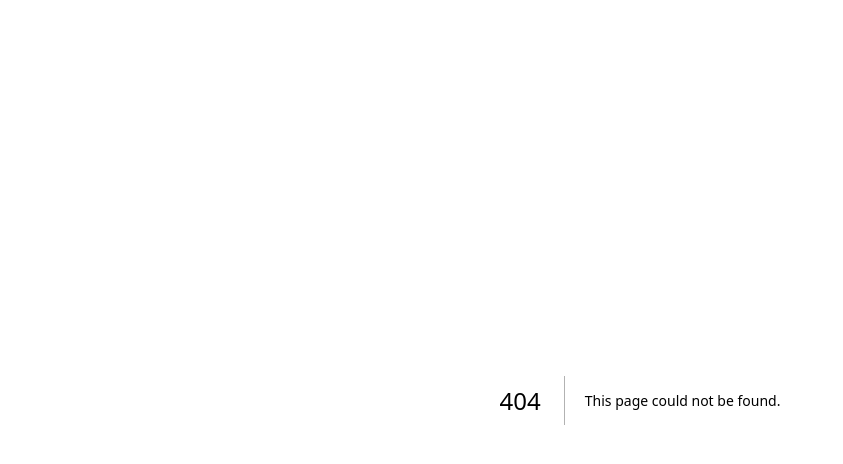
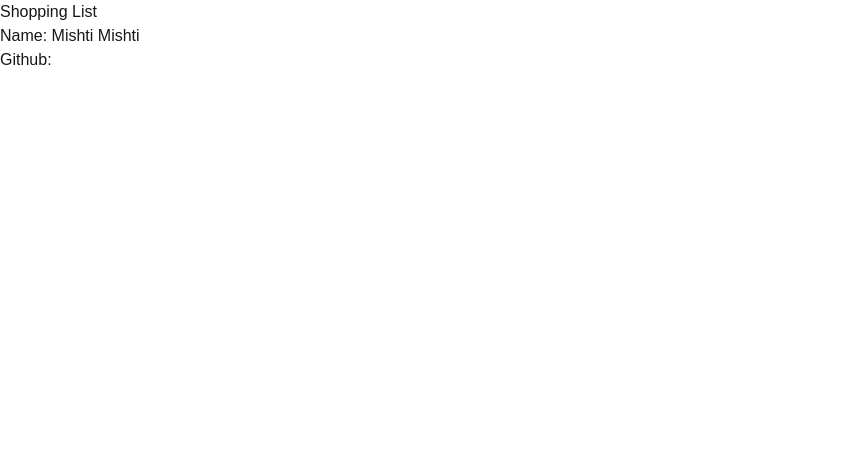
Before and after one commit to Mishti3678/cprg306-assignments, a Next.js app: page /week-2 in a window 1280 px wide. Before the commit this address had no page. Shown: the top 464 px of the page, without its empty margins (0-843 px from the left). Built offline with nearby package versions, Linux system fonts and the light colour scheme.

Commit message:
Initial commit - CPRG 306 assignments project

```diff
--- a/app/page.js
+++ b/app/page.js
@@ -1,10 +1,22 @@
 import Image from "next/image";
+import StudentInfo from "./week-2/student-info";
+import Link from "next/link";
 
 export default function Home() {
   return (
-    <div className="font-sans grid grid-rows-[20px_1fr_20px] items-center justify-items-center min-h-screen p-8 pb-20 gap-16 sm:p-20">
-      <main className="flex flex-col gap-[32px] row-start-2 items-center sm:items-start">
-        <Image
+    <main>
+      <h1>CPRG 306: Web Development 2 - Assignments</h1>
+      <p>
+      <Link href="/week-2">Go to Week 2 →</Link> Go to Week 3 → Go to Week 4 →  Go to Week 5 →  Go to Week 6 →  Go to Week 7 →  Go to Week 8 →
+      </p>
+    </main>
+  );
+}
+
+
+    {/* <div className="font-sans grid grid-rows-[20px_1fr_20px] items-center justify-items-center min-h-screen p-8 pb-20 gap-16 sm:p-20">
+    <main className="flex flex-col gap-[32px] row-start-2 items-center sm:items-start"></main> */}
+      {/* <Image
           className="dark:invert"
           src="/next.svg"
            alt="Next.js logo"
@@ -20,10 +32,10 @@ export default function Home() {
             </code>
             .
           </li>
-          <li className="tracking-[-.01em]">
-            Save and see your changes instantly.
-          </li>
-        </ol>
+    //       <li className="tracking-[-.01em]">
+    //         Save and see your changes instantly.
+          // </li>
+        /* </ol>
 
         <div className="flex gap-4 items-center flex-col sm:flex-row">
           <a
@@ -99,5 +111,5 @@ export default function Home() {
          </a>
         </footer>
      </div>
-  );
-}
+
+        ; */}
--- /dev/null
+++ b/app/week-2/page.js
@@ -0,0 +1,13 @@
+import StudentInfo from "./student-info";  // <-- add this import
+
+import Link from "next/link";   // ✅ add this import
+export default function Page() {
+  return (
+    <main>
+      <h1>Shopping List</h1>
+      <h2>Name: Mishti Mishti</h2>
+      <link></link>
+      <StudentInfo />
+    </main>
+  );
+}
--- /dev/null
+++ b/app/week-2/student-info.js
@@ -0,0 +1,18 @@
+import Link from "next/link";
+import React from "react";
+
+export default function StudentInfo() {
+  return (
+    <div>
+      <h1>Github: <Link
+          href="https://github.com/Mishti3678/CPRG306_assignments"
+          target="_blank"
+          rel="noopener noreferrer"
+          style={{ color: 'white', textDecoration: 'underline' }}
+        >
+          Mishti3678/CPRG306_assignments
+        </Link>
+      </h1>
+    </div>
+  );
+}
```
Lines whose indentation alone changed are shown as unchanged.
